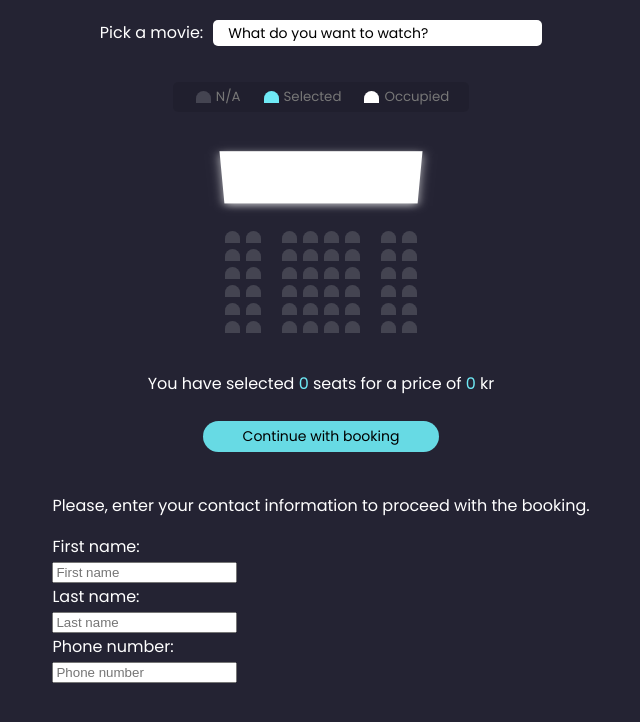
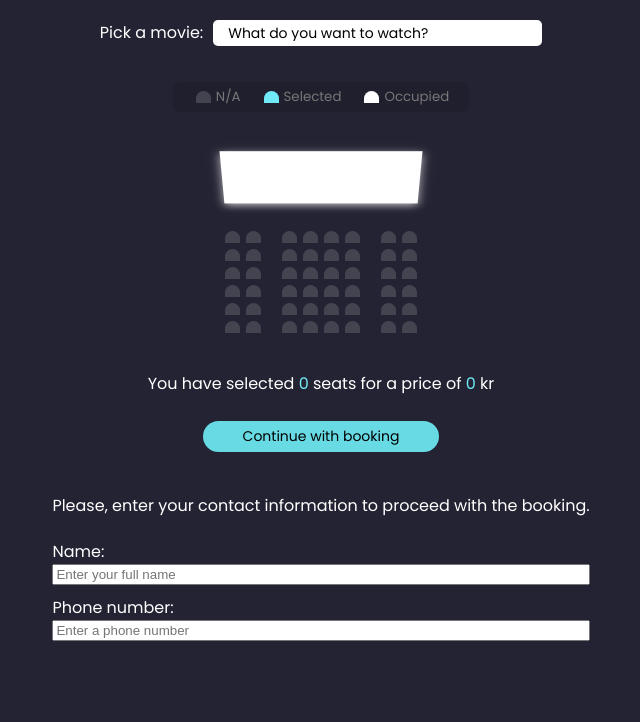
Before and after one commit to jesscampb/MovieSeatBooker, a React (Vite) app: page / in a window 1280 px wide. Shown: the top 722 px of the page, without its empty margins (319-959 px from the left). Built offline with nearby package versions, Linux system fonts and the light colour scheme; data requests are answered from the project's data file.

Commit message:
Updated inputs and placement

```diff
--- a/src/components/BookingForm.scss
+++ b/src/components/BookingForm.scss
@@ -1,3 +1,20 @@
 .booking-container {
   margin: 5px 0 20px;
 }
+
+.form-container {
+  display: flex;
+  flex-direction: column;
+}
+
+.form-name {
+  margin: 5px 0;
+  display: flex;
+  flex-direction: column;
+}
+
+.form-phone {
+  margin: 5px 0;
+  display: flex;
+  flex-direction: column;
+}
--- a/src/components/BookingForm.tsx
+++ b/src/components/BookingForm.tsx
@@ -4,24 +4,14 @@ function BookingForm() {
   return(
     <div className='booking-container'>
       <p>Please, enter your contact information to proceed with the booking.</p>
-      <form action=''>
-        <div>
-          <label htmlFor='firstName'>First name:</label>
+      <form action='' className='form-container'>
+        <div className='form-name'>
+          <label htmlFor='fullName'>Name:</label>
+          <input type='text' name='fullName' id='fullName' placeholder='Enter your full name' />
         </div>
-        <div>
-          <input type='text' name='firstName' id='firstName' placeholder='First name' />
-        </div>
-        <div>
-          <label htmlFor='lastName'>Last name:</label>
-         </div>
-        <div>
-          <input type='text' name='lastName' id='lastName' placeholder='Last name' />
-        </div>
-        <div>
+        <div className='form-phone'>
           <label htmlFor='phone'>Phone number:</label>
-        </div>
-        <div>
-          <input type='tel' name='phone' id='phone' placeholder='Phone number' />
+          <input type='tel' name='phone' id='phone' placeholder='Enter a phone number' />
         </div>
       </form>
     </div>
```
